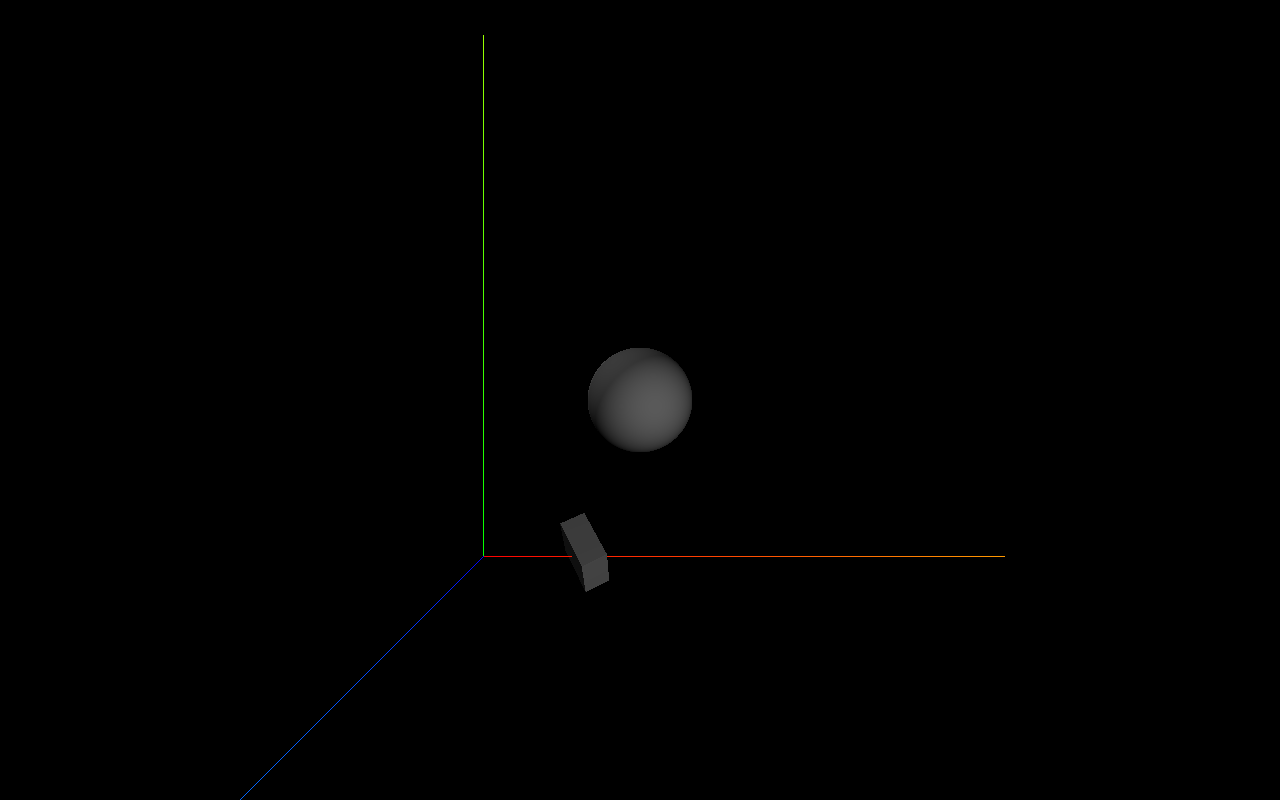
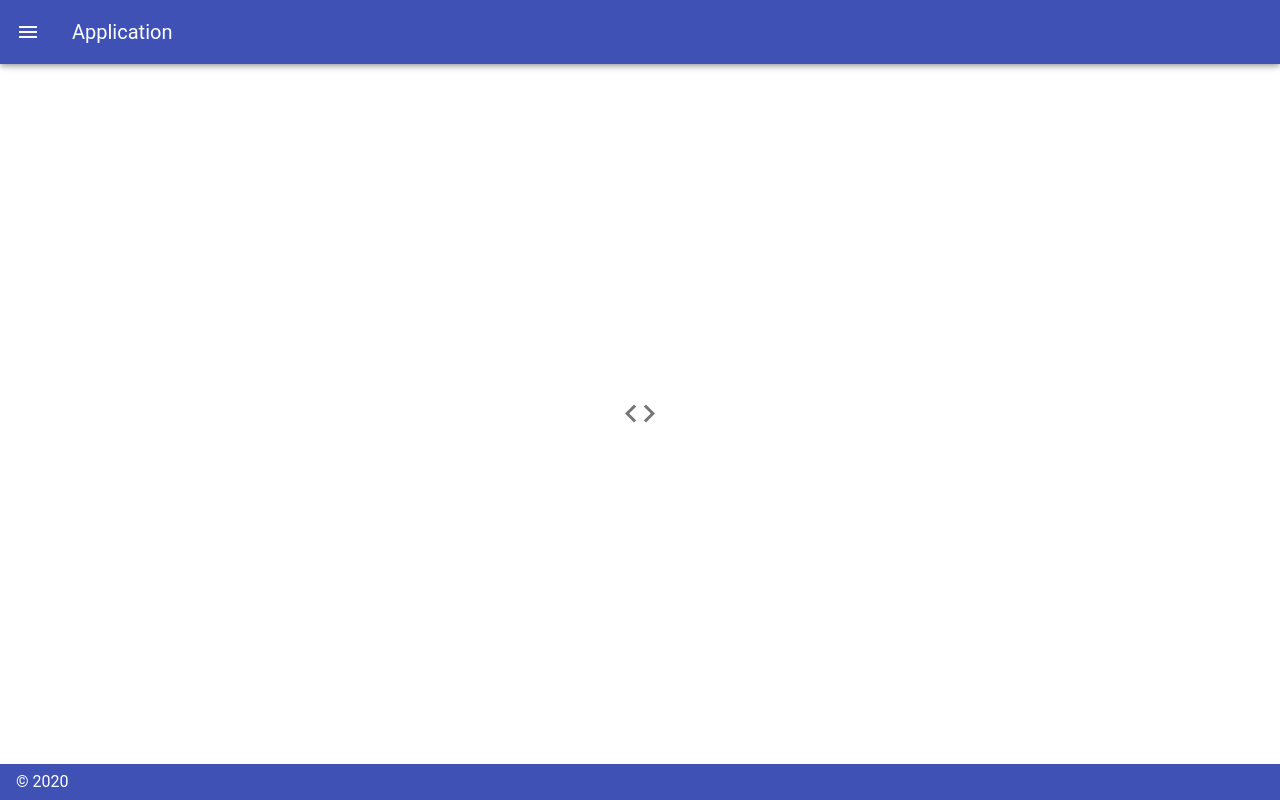
Before and after one commit to Deekor666/deekor_website, a Vue app in the folder client/: page / in a window 1280 px wide. Built offline with nearby package versions, Linux system fonts and the light colour scheme.

Commit message:
Start page, template header and footer

```diff
--- a/client/package.json
+++ b/client/package.json
@@ -24,6 +24,7 @@
         "vuex": "^3.4.0"
     },
     "devDependencies": {
+        "@mdi/font": "^5.5.55",
         "@types/jest": "^24.0.19",
         "@types/three": "^0.103.2",
         "@typescript-eslint/eslint-plugin": "^2.33.0",
--- a/client/src/App.vue
+++ b/client/src/App.vue
@@ -1,20 +1,16 @@
 <template lang="pug">
   #app
-      Preload
       router-view
 </template>
 
 <script lang="ts">
 import { Component, Vue } from 'vue-property-decorator';
-import Preload from '@/components/Preload.vue';
 
 @Component({
     components: {
-        Preload
     }
 })
 export default class App extends Vue{
-
 
 }
 
--- a/client/src/components/Header.vue
+++ b/client/src/components/Header.vue
@@ -1,49 +1,87 @@
-<template lang="pug">
-    div.header
-        h1.text-h1 {{ string1 + ' ' + string2 }}
-        h2.text-h2 {{ list }}
-        h3.text-h3 {{ fullName }}
+<template>
+    <v-app id="inspire">
+        <v-navigation-drawer
+                v-model="drawer"
+                app
+        >
+            <v-list dense>
+                <v-list-item link>
+                    <v-list-item-action>
+                        <v-icon>mdi-home</v-icon>
+                    </v-list-item-action>
+                    <v-list-item-content>
+                        <v-list-item-title>Home</v-list-item-title>
+                    </v-list-item-content>
+                </v-list-item>
+                <v-list-item link>
+                    <v-list-item-action>
+                        <v-icon>mdi-email</v-icon>
+                    </v-list-item-action>
+                    <v-list-item-content>
+                        <v-list-item-title>Contact</v-list-item-title>
+                    </v-list-item-content>
+                </v-list-item>
+            </v-list>
+        </v-navigation-drawer>
+
+        <v-app-bar
+                app
+                color="indigo"
+                dark
+        >
+            <v-app-bar-nav-icon @click.stop="drawer = !drawer"></v-app-bar-nav-icon>
+            <v-toolbar-title>Application</v-toolbar-title>
+        </v-app-bar>
+
+        <v-main>
+            <v-container
+                    class="fill-height"
+                    fluid
+            >
+                <v-row
+                        align="center"
+                        justify="center"
+                >
+                    <v-col class="text-center">
+                        <v-tooltip left>
+                            <template v-slot:activator="{ on }">
+                                <v-btn
+                                        :href="source"
+                                        icon
+                                        large
+                                        target="_blank"
+                                        v-on="on"
+                                >
+                                    <v-icon large>mdi-code-tags</v-icon>
+                                </v-btn>
+                            </template>
+                            <span>Source</span>
+                        </v-tooltip>
+                    </v-col>
+                </v-row>
+            </v-container>
+        </v-main>
+        <v-footer
+                color="indigo"
+                app
+        >
+            <span class="white--text">&copy; {{ new Date().getFullYear() }}</span>
+        </v-footer>
+    </v-app>
 </template>
+<script lang="ts">
+    import {Component, Vue} from 'vue-property-decorator';
 
-<script lang="ts">
-import {Component, Prop, Vue} from 'vue-property-decorator';
+    @Component
+    export default class Header extends Vue {
+        public drawer: boolean = false;
+        public source: string = 'google.com';
+        data() {
+            return {
+            }
 
-@Component
-export default class Header extends Vue {
-    @Prop()
-    @Prop() readonly msg!: string;
-    @Prop({default: 'John doe'}) readonly name!: string;
-    @Prop({required: true}) readonly age!: number;
-    @Prop(String) readonly address!: string;
-    @Prop({required: false, type: String, default: 'Developer'}) readonly job!: string;
-
-    private list: Array<object> = [
-        {
-            name: 'Turk',
-            age: '26'
-        },
-        {
-            name: 'John',
-            age: '30'
-        }
-    ];
-
-    data() {
-        return {
-            show: true,
-            string1: 'Hello',
-            string2: 'World!'
         }
     }
-/// Computed properties /// Sort computed properties (get, set...)
-    get fullName(): string {
-        return this.msg + 'lalala';
-    }
-/// Methods ///
-    public addNum(num1: number, num2: number): number {
-        return num1 + num2
-    }
-}
 </script>
 
 <style lang="scss">
--- a/client/src/plugins/vuetify.ts
+++ b/client/src/plugins/vuetify.ts
@@ -1,9 +1,12 @@
+import '@mdi/font/css/materialdesignicons.css'
 import Vue from 'vue'
 import Vuetify from 'vuetify'
 import 'vuetify/dist/vuetify.min.css'
 
 Vue.use(Vuetify);
 
-const opts = {};
+const opts = {
+        iconfont: 'mdi', // default - only for display purposes
+    };
 
 export default new Vuetify(opts)
--- a/client/src/views/Home.vue
+++ b/client/src/views/Home.vue
@@ -1,6 +1,6 @@
 <template lang="pug">
   .home
-    Header(msg="Hello Props!" age="32")
+    Header
 </template>
 
 <script lang="ts">
@@ -14,16 +14,6 @@ import Header from '@/components/Header.vue'
   }
 })
 export default class Home extends Vue {
-  public showPreloader: boolean = true;
-  mounted(): void {
-    this.showPreloader = true;
-    this.fetchData();
-    }
-  public async fetchData() {
-    this.showPreloader = true;
-    const result = await setTimeout(function () { console.log('Timer working') }, 10000);
 
-    console.log(result);
-  }
 }
 </script>
```
Also changed, not shown: 1 other file (tests, documents, lock files or other folders).
